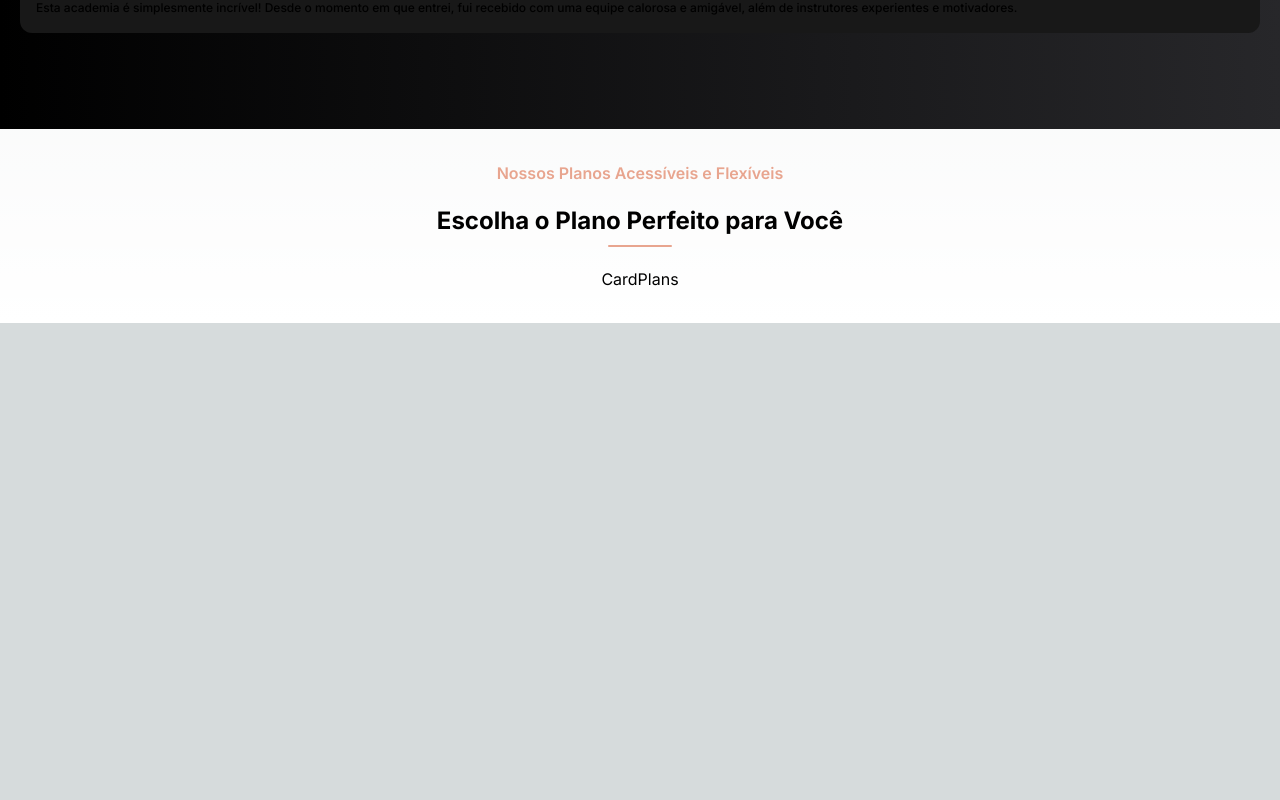
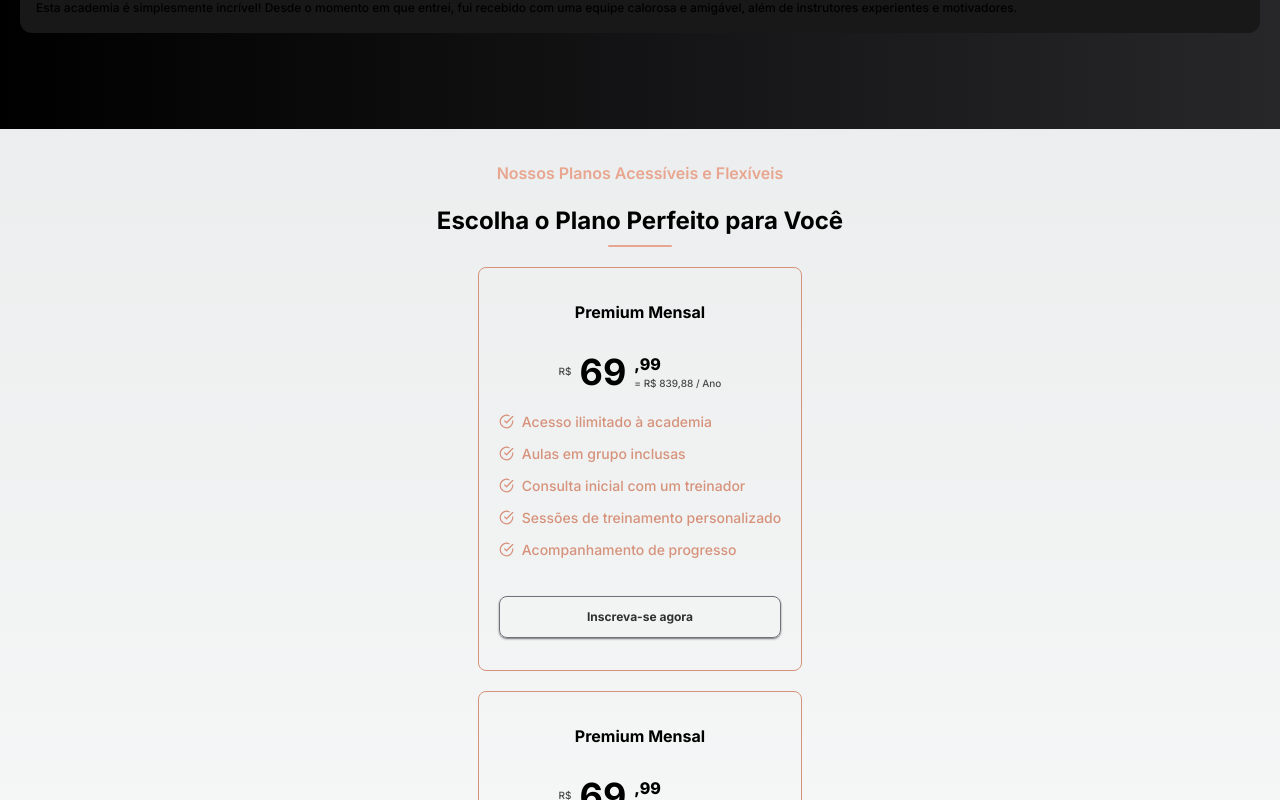
Before and after one commit to DevWeDesc/AcademiaMaverick, a Next.js app: page / in a window 1280 px wide. Shown: the part 1460-2260 px from the top of the page. Before the commit the page ends 1783 px from the top, so only its background shows below. Built offline with nearby package versions, Linux system fonts and the light colour scheme.

Commit message:
Finalizando Card de Planos

```diff
--- /dev/null
+++ b/data/data.ts
@@ -0,0 +1,40 @@
+import { ICardPlans } from "../types/types";
+
+export const DataPlans: ICardPlans[] = [
+  {
+    id: 1,
+    title: "Premium Mensal",
+    price: "69,99",
+    benefits: [
+      { content: "Acesso ilimitado à academia" },
+      { content: "Aulas em grupo inclusas" },
+      { content: "Consulta inicial com um treinador" },
+      { content: "Sessões de treinamento personalizado" },
+      { content: "Acompanhamento de progresso" },
+    ],
+  },
+  {
+    id: 2,
+    title: "Premium Mensal",
+    price: "69,99",
+    benefits: [
+      { content: "Acesso ilimitado à academia" },
+      { content: "Aulas em grupo inclusas" },
+      { content: "Consulta inicial com um treinador" },
+      { content: "Sessões de treinamento personalizado" },
+      { content: "Acompanhamento de progresso" },
+    ],
+  },
+  {
+    id: 3,
+    title: "Premium Mensal",
+    price: "69,99",
+    benefits: [
+      { content: "Acesso ilimitado à academia" },
+      { content: "Aulas em grupo inclusas" },
+      { content: "Consulta inicial com um treinador" },
+      { content: "Sessões de treinamento personalizado" },
+      { content: "Acompanhamento de progresso" },
+    ],
+  },
+];
--- a/package.json
+++ b/package.json
@@ -9,6 +9,7 @@
     "lint": "next lint"
   },
   "dependencies": {
+    "lucide-react": "^0.288.0",
     "next": "13.5.5",
     "react": "^18",
     "react-dom": "^18",
--- a/src/components/CardPlans.tsx
+++ b/src/components/CardPlans.tsx
@@ -1,5 +1,40 @@
 import React from "react";
+import { ICardPlans } from "../../types/types";
+import { CheckCircle } from "lucide-react";
 
-export const CardPlans = () => {
-  return <div>CardPlans</div>;
+export const CardPlans = ({ title, price, benefits }: ICardPlans) => {
+  let priceNumber: number = parseFloat(price.replace(",", "."));
+  let totalPrice: number = priceNumber * 12;
+  let totalInFront: string = totalPrice.toFixed(2).replace(".", ",");
+
+  return (
+    <div className="px-5 py-8 border border-logoColor rounded-lg flex flex-col items-center">
+      <p className="font-bold mb-7">{title}</p>
+      <div className="flex items-center gap-2 mb-5">
+        <div className="flex items-center gap-2">
+          <p className="text-[10px] opacity-70 font-medium">R$</p>
+          <p className="font-bold text-4xl">
+            {price.length === 5 ? price.substring(0, 2) : price.substring(0, 3)}
+          </p>
+        </div>
+        <div>
+          <p className="font-extrabold"> {price.substring(2)}</p>
+          <p className="font-medium text-[10px] opacity-70">
+            {`= R$ ${totalInFront} / Ano`}
+          </p>
+        </div>
+      </div>
+      <div className="flex gap-3 flex-col mb-9">
+        {benefits.map((data, index) => (
+          <div key={index} className="flex items-center gap-2">
+            <CheckCircle className="text-logoColor" size={15} />
+            <p className="text-sm text-logoColor font-medium">{data.content}</p>
+          </div>
+        ))}
+      </div>
+      <button className="text-xs font-bold shadow-sm hover:shadow-lg hover:shadow-zinc-800 border border-zinc-600 shadow-zinc-600 opacity-80 hover:opacity-100 transition-all  w-full py-3 rounded-lg">
+        Inscreva-se agora
+      </button>
+    </div>
+  );
 };
--- a/src/components/Plans.tsx
+++ b/src/components/Plans.tsx
@@ -1,5 +1,6 @@
 import React from "react";
 import { CardPlans } from "./CardPlans";
+import { DataPlans } from "../../data/data";
 
 export const Plans = () => {
   return (
@@ -13,7 +14,14 @@ export const Plans = () => {
         </h2>
         <div className="h-[2px] rounded-full w-16 bg-logoColorLight" />
       </div>
-      <CardPlans />
+      {DataPlans.map((data) => (
+        <CardPlans
+          key={data.id}
+          title={data.title}
+          price={data.price}
+          benefits={data.benefits}
+        />
+      ))}
     </div>
   );
 };
--- a/types/types.ts
+++ b/types/types.ts
@@ -6,6 +6,7 @@ export type IFeedbacks = {
 };
 
 export type ICardPlans = {
+  id?: number;
   title: string;
   price: string;
   benefits: ArrayBenefits[];
```
Also changed, not shown: 1 other file (tests, documents, lock files or other folders).
